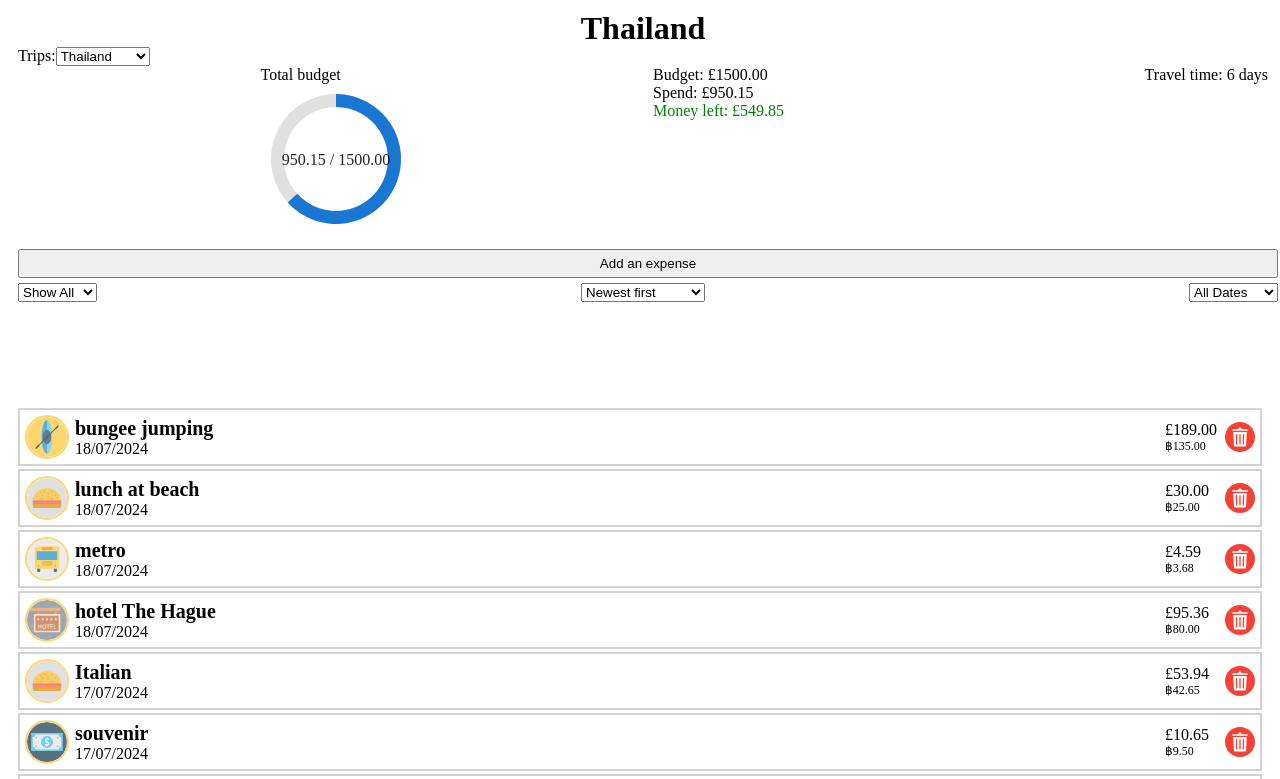
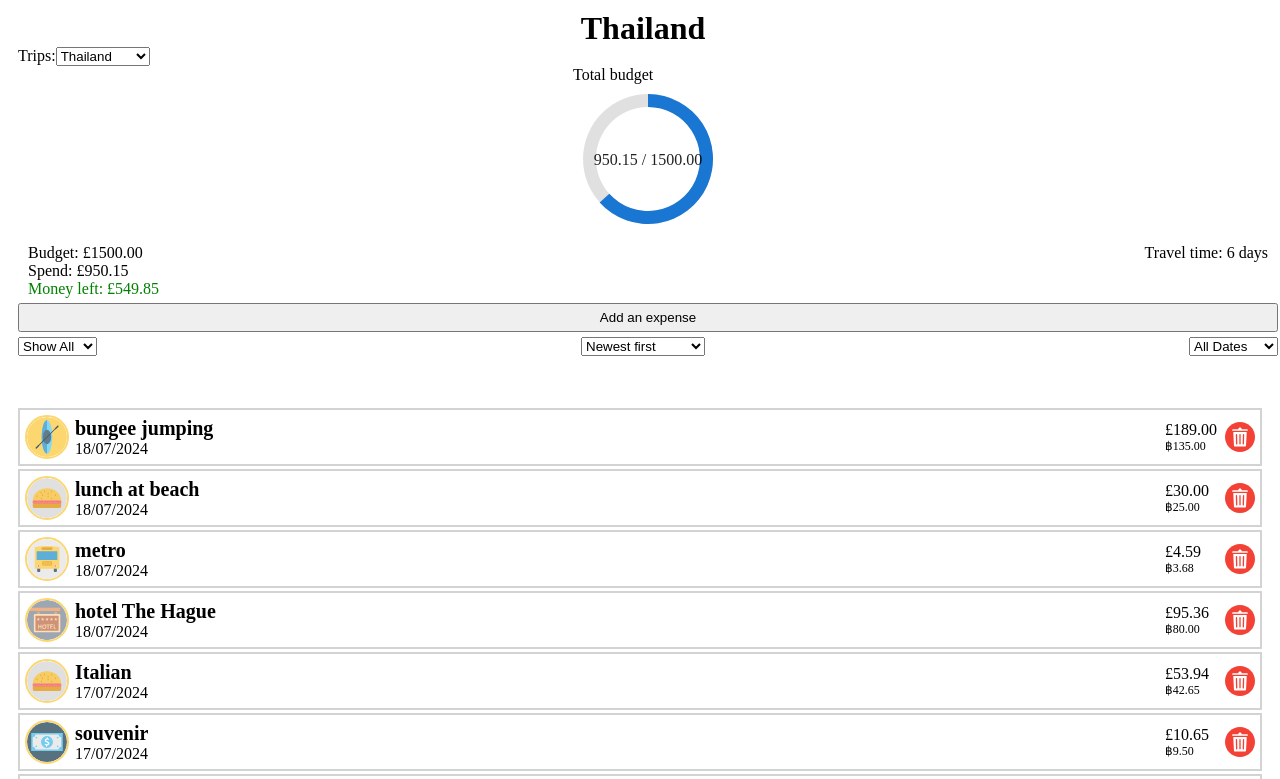
Before and after one commit to russell-gh/travel-tally, a React (Vite) app: page /dashboard in a window 1280 px wide. Shown: the top 779 px of the page. Built offline with nearby package versions, Linux system fonts and the light colour scheme.

Commit message:
tidied dashboard scss

```diff
--- a/src/components/dashboard/BudgetInfo.jsx
+++ b/src/components/dashboard/BudgetInfo.jsx
@@ -14,17 +14,25 @@ const BudgetInfo = ({
   // converts and calculates days traveling
   startDate = dayjs(startDate);
   endDate = dayjs(endDate);
+  const stillTravelling =
+    dayjs().isBefore(endDate) && startDate.isBefore(dayjs());
+  console.log(stillTravelling);
   const amountOfDays = endDate.diff(startDate, "day") + 1;
 
+  ("containerBudget");
   return (
-    <div className="containerBudget">
+    <div
+      className={
+        stillTravelling ? "containerBudgetWhilst" : "containerBudgetAfter"
+      }
+    >
       <Budget
         expenses={expenses}
         details={details}
         homeCurrencySymbol={homeCurrencySymbol}
       />
       {/* if today is during traveltime, daily budget is calculated */}
-      {dayjs().isBefore(endDate) && startDate.isBefore(dayjs()) && (
+      {stillTravelling && (
         <BudgetPerDay
           expensesArray={expensesArray}
           details={details}
--- a/src/components/dashboard/BudgetPerDay.jsx
+++ b/src/components/dashboard/BudgetPerDay.jsx
@@ -13,8 +13,6 @@ const BudgetPerDay = ({
   homeCurrencySymbol,
   details,
   amountOfDays,
-  startDate,
-  endDate,
 }) => {
   const filter = useSelector(selectFilter);
   const filterDate = useSelector(selectFilterDate);
@@ -22,13 +20,9 @@ const BudgetPerDay = ({
   const budget = getBudget(details, filter);
   const budgetPerDay = addDecimals((budget * 100) / amountOfDays);
 
-  const data = getSpendPerDay(
-    (budget * 100) / amountOfDays,
-    expensesArray,
-    filter
-  );
+  const data = getSpendPerDay((budget * 100) / amountOfDays, expensesArray);
 
-  const selectedDay = getSpendSelectedDay(data, filterDate);
+  const selectedDay = getSpendSelectedDay(data, filterDate, budgetPerDay);
 
   const difference = addDecimals(
     budgetPerDay * 100 - selectedDay.totalSpendPerDay
--- a/src/components/dashboard/DeletePopUp.jsx
+++ b/src/components/dashboard/DeletePopUp.jsx
@@ -1,11 +1,10 @@
-import { useDispatch, useSelector } from "react-redux";
+import { useSelector } from "react-redux";
 import { selectPopUp } from "../../redux/homeSlice";
 import OneItemDelete from "./OneItemDelete";
 import SharedDelete from "./SharedDelete";
 
 const DeletePopUp = () => {
   const popUp = useSelector(selectPopUp);
-  const dispatch = useDispatch();
 
   if (!popUp) {
     return;
--- a/src/components/dashboard/DescriptionAndDate.jsx
+++ b/src/components/dashboard/DescriptionAndDate.jsx
@@ -8,11 +8,7 @@ const DescriptionAndDate = ({ description, category, startDate, endDate }) => {
   return (
     <div>
       <h2>{description ? description : category}</h2>
-      <p>
-        {" "}
-        {unixToDate(startDate)}
-        {/* {startDate === endDate ? unixToDate(startDate) : "Something went wrong"} */}
-      </p>
+      <p>{unixToDate(startDate)}</p>
     </div>
   );
 };
--- a/src/components/dashboard/StillTravellingInfo.jsx
+++ b/src/components/dashboard/StillTravellingInfo.jsx
@@ -1,11 +1,6 @@
-import { useSelector } from "react-redux";
 import dayjs from "dayjs";
-import { selectFilter } from "../../redux/homeSlice";
-import { getBudget, addDecimals } from "../../utils/utilsBudget";
 
 const StillTravellingInfo = ({ endDate }) => {
-  const filter = useSelector(selectFilter);
-
   return (
     <div className="containerTravellingInfo">
       <p>Days left: {endDate.diff(dayjs(), "day")} days</p>
--- a/src/components/dashboard/TripInfo.jsx
+++ b/src/components/dashboard/TripInfo.jsx
@@ -1,5 +1,4 @@
 import dayjs from "dayjs";
-import { addDecimals } from "../../utils/utilsBudget";
 import StillTravellingInfo from "./StillTravellingInfo";
 
 const TripInfo = ({ startDate, endDate, details, amountOfDays }) => {
@@ -13,7 +12,6 @@ const TripInfo = ({ startDate, endDate, details, amountOfDays }) => {
           amountOfDays={amountOfDays}
         />
       )}
-      {/* checks if today is during the traveltime and creates extra info in case of true */}
     </div>
   );
 };
--- a/src/css/dashboard.scss
+++ b/src/css/dashboard.scss
@@ -1,4 +1,9 @@
 .dashboard {
+  /*
+**************************
+        general
+**************************
+*/
   width: 100%;
   height: fit-content;
 
@@ -12,6 +17,22 @@
     text-align: center;
   }
 
+  .mt {
+    margin-top: 350px;
+  }
+
+  .btn {
+    padding: 5px 10px;
+  }
+
+  /*
+************END***********
+*/
+  /*
+**************************
+      fixed top
+**************************
+*/
   .dashboardFixed,
   .expenses {
     padding: 0px 10px 0px 10px;
@@ -44,10 +65,92 @@
     padding: 10px 10px 0px 10px;
   }
 
-  .mt {
-    margin-top: 350px;
+  .containerTitle {
+    display: flex;
+    justify-content: center;
+    align-items: baseline;
+    gap: 10px;
   }
 
+  .containerTitle p {
+    color: green;
+  }
+
+  .containerBudgetWhilst {
+    display: grid;
+    padding: 0px 10px;
+    gap: 10px;
+    grid-template-columns: 1fr 0.7fr 0.7fr 1fr;
+    grid-template-rows: 1fr fit-content(100px);
+
+    .chartAll {
+      display: inherit;
+      grid-row: 1;
+      grid-column-start: 1;
+      grid-column-end: 3;
+      justify-self: center;
+    }
+
+    .chartDay {
+      display: inherit;
+      grid-row: 1;
+      grid-column-start: 3;
+      grid-column-end: 5;
+      justify-self: center;
+    }
+  }
+
+  .containerBudgetAfter {
+    display: grid;
+    padding: 0px 10px;
+    gap: 10px;
+    grid-template-columns: 1fr 1fr;
+    grid-template-rows: 1fr fit-content(100px);
+
+    .chartAll {
+      display: inherit;
+      grid-row: 1;
+      grid-column-start: 1;
+      grid-column-end: 3;
+      justify-self: center;
+    }
+  }
+
+  .positive {
+    color: green;
+  }
+
+  .neutral {
+    color: orange;
+  }
+
+  .negative {
+    color: red;
+  }
+
+  .tripInfo {
+    justify-self: flex-end;
+  }
+
+  .dayBudget {
+    justify-self: center;
+    grid-row: 2;
+    grid-column-start: 2;
+    grid-column-end: 4;
+  }
+
+  .includes {
+    background-color: rgb(220, 245, 245);
+  }
+
+  /*
+************END***********
+*/
+  /*
+**************************
+        expenses
+**************************
+*/
   .expenseItem {
     padding: 5px;
     border: lightgray 2px solid;
@@ -78,6 +181,14 @@
     font-size: 12px;
   }
 
+  /*
+************END***********
+*/
+  /*
+**************************
+     delete pop-up
+**************************
+*/
   .deletePopUp {
     position: fixed;
     background: white;
@@ -97,76 +208,10 @@
     justify-content: space-between;
   }
 
-  .btn {
-    padding: 5px 10px;
-  }
-
   .controlsExpenses {
     display: flex;
     justify-content: space-between;
     align-items: flex-end;
     gap: 10px;
   }
-
-  .containerTitle {
-    display: flex;
-    justify-content: center;
-    align-items: baseline;
-    gap: 10px;
-  }
-
-  .containerTitle p {
-    color: green;
-  }
-
-  .containerBudget {
-    display: grid;
-    padding: 0px 10px;
-    gap: 10px;
-    grid-template-columns: 1fr 0.7fr 0.7fr 1fr;
-    grid-template-rows: 1fr fit-content(100px);
-  }
-
-  .chartAll {
-    display: inherit;
-    grid-row: 1;
-    grid-column-start: 1;
-    grid-column-end: 3;
-    justify-self: center;
-  }
-
-  .chartDay {
-    display: inherit;
-    grid-row: 1;
-    grid-column-start: 3;
-    grid-column-end: 5;
-    justify-self: center;
-  }
-
-  .positive {
-    color: green;
-  }
-
-  .neutral {
-    color: orange;
-  }
-
-  .negative {
-    color: red;
-  }
-
-  .tripInfo {
-    justify-self: flex-end;
-  }
-
-  .dayBudget {
-    justify-self: center;
-    grid-row: 2;
-    grid-column-start: 2;
-    grid-column-end: 4;
-  }
-
-  .includes {
-    background-color: rgb(220, 245, 245);
-  }
 }
--- a/src/utils/utilsBudget.jsx
+++ b/src/utils/utilsBudget.jsx
@@ -60,8 +60,20 @@ export function getBudget(data, value) {
   return addDecimals(budget);
 }
 
-export function getSpendSelectedDay(data, filterDate) {
+export function getSpendSelectedDay(data, filterDate, budgetPerDay) {
   let date;
+
+  // if there are no expenses yet
+  if (data.length === 0) {
+    date = {
+      budgetPerDay: budgetPerDay,
+      cumulativeDifference: 0,
+      totalSpendPerDay: 0,
+      difference: budgetPerDay,
+    };
+  }
+
+  if (data.length !== 0) {
     //filterDate
     if (filterDate === "All Dates") {
       const now = unixToDate(new Date());
@@ -98,6 +110,7 @@ export function getSpendSelectedDay(data, filterDate) {
         };
       }
     }
+  }
 
   return date;
 }
@@ -110,7 +123,6 @@ export function getClosestCumulativeDifference(data, filterDate) {
   for (let i = 1; i < 50; i++) {
     let previousDate = filterDateDayJs.subtract(i, "day");
     index = data.findIndex((item) => {
-      console.log(unixToDate(item.startDate), unixToDate(previousDate));
       return unixToDate(item.startDate) === unixToDate(previousDate);
     });
     if (index !== -1) {
@@ -120,7 +132,7 @@ export function getClosestCumulativeDifference(data, filterDate) {
   return data[index].cumulativeDifference;
 }
 
-export function getSpendPerDay(budgetPerDay, data, filter) {
+export function getSpendPerDay(budgetPerDay, data) {
   //take out empty days (a.k.a. empty arrays)
   let filteredData = data.filter((subArray) => subArray.length > 0);
 
```
Lines whose indentation alone changed are shown as unchanged.
